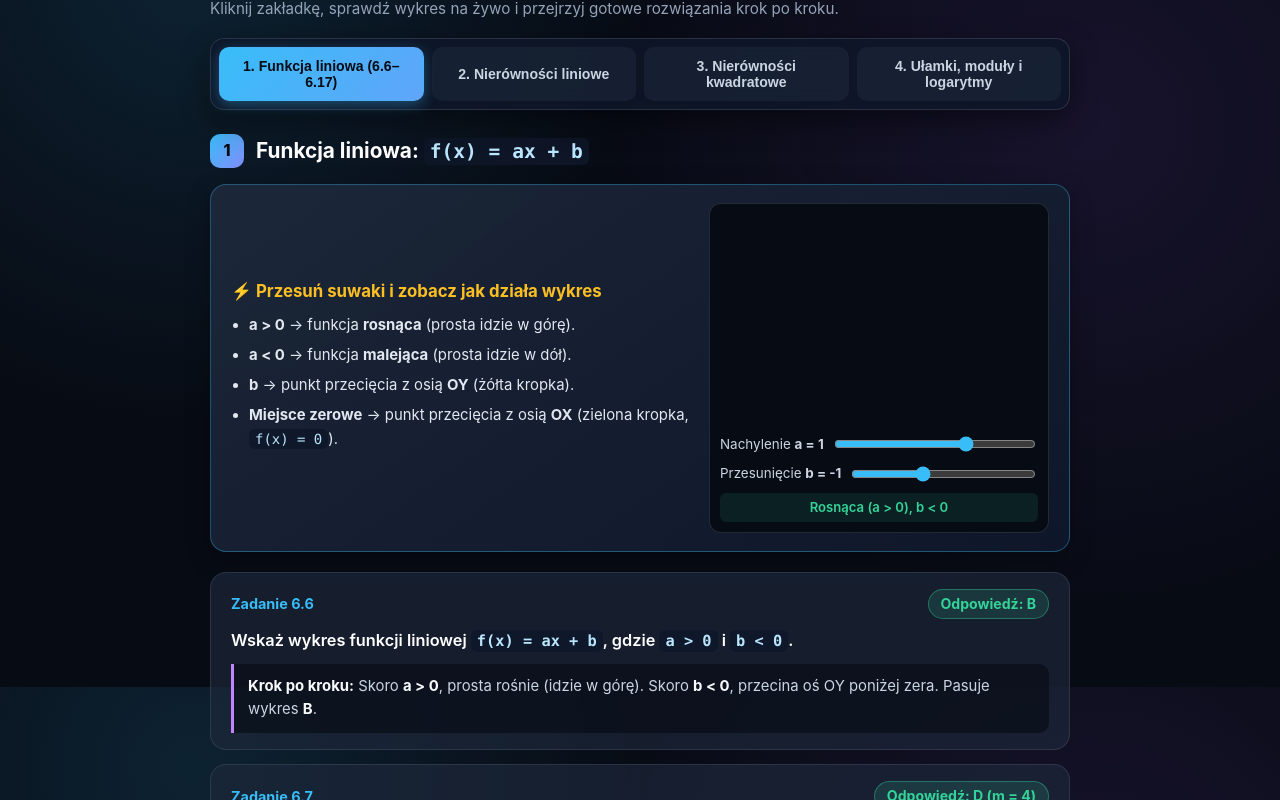
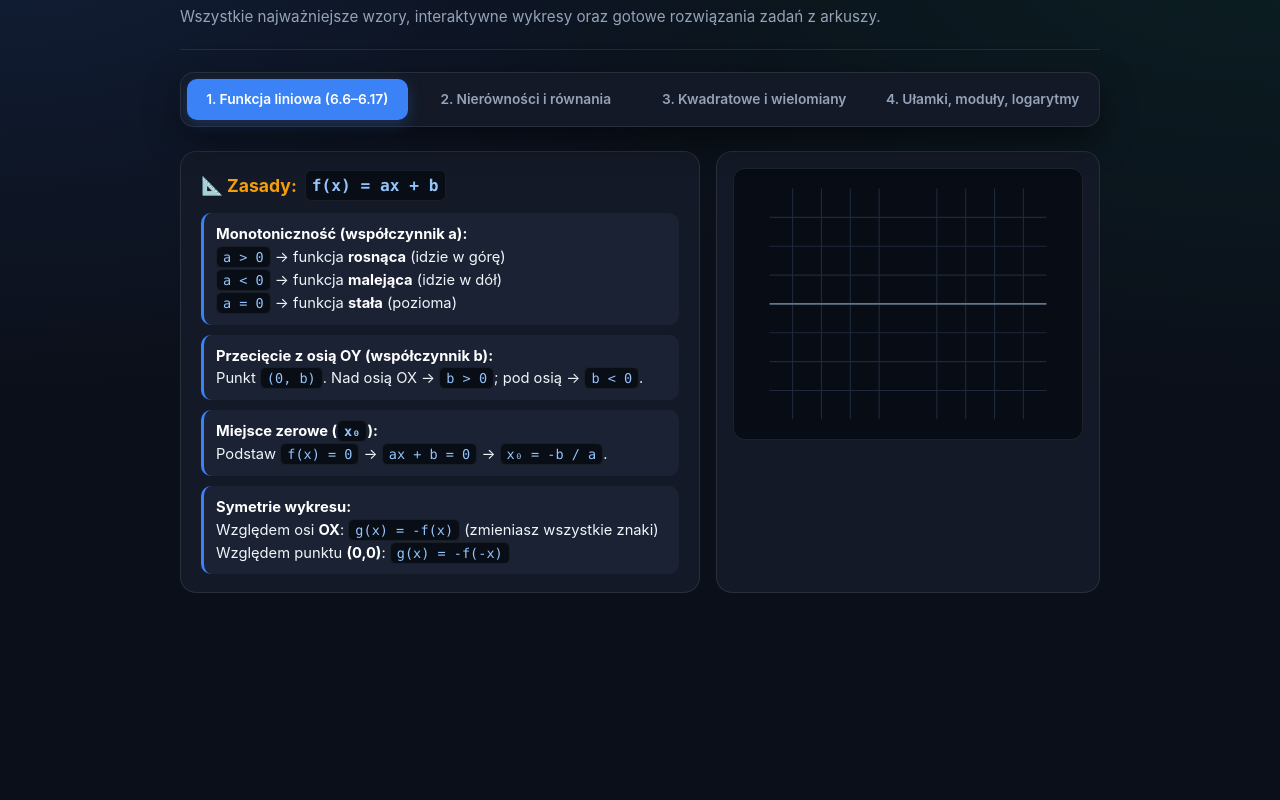
Before and after one commit to zagreusprincessoftheunderworld-cyber/Nicola_Special, a plain HTML site: page index.html in a window 1280 px wide. Shown: the part 113-913 px from the top of the page. After the commit the page ends 808 px from the top, so only its background shows below. Drawn offline with Linux system fonts and the light colour scheme.

Commit message:
Update index.html

```diff
--- a/index.html
+++ b/index.html
@@ -3,212 +3,239 @@
 <head>
 <meta charset="UTF-8">
 <meta name="viewport" content="width=device-width, initial-scale=1.0">
-<title>Matematyka — Interaktywna ściągawka</title>
+<title>Matematyka — Kompletna ściągawka przed sprawdzianem</title>
 <style>
   :root {
-    --bg: #070b14;
-    --bg-gradient: radial-gradient(circle at 15% 10%, rgba(56, 189, 248, 0.13), transparent 35%),
-                   radial-gradient(circle at 85% 30%, rgba(168, 85, 247, 0.11), transparent 40%);
-    --card: rgba(30, 41, 59, 0.68);
-    --card-border: rgba(148, 163, 184, 0.16);
-    --accent: #38bdf8;
-    --accent-soft: rgba(56, 189, 248, 0.15);
-    --purple: #c084fc;
-    --green: #34d399;
-    --green-soft: rgba(52, 211, 153, 0.14);
-    --amber: #fbbf24;
-    --text: #f8fafc;
-    --muted: #94a3b8;
+    --bg: #0b0f19;
+    --surface: #131926;
+    --surface-2: #1a2234;
+    --border: rgba(255, 255, 255, 0.09);
+    --primary: #3b82f6;
+    --primary-glow: rgba(59, 130, 246, 0.25);
+    --cyan: #22d3ee;
+    --emerald: #10b981;
+    --emerald-bg: rgba(16, 185, 129, 0.12);
+    --amber: #f59e0b;
+    --rose: #f43f5e;
+    --text: #f1f5f9;
+    --text-dim: #94a3b8;
   }
 
   * { box-sizing: border-box; }
 
   body {
-    background-color: var(--bg);
-    background-image: var(--bg-gradient);
-    background-attachment: fixed;
+    margin: 0;
+    padding: 0 16px 80px;
+    background: var(--bg);
+    background-image:
+      radial-gradient(at 0% 0%, rgba(59, 130, 246, 0.14) 0px, transparent 45%),
+      radial-gradient(at 100% 0%, rgba(16, 185, 129, 0.10) 0px, transparent 45%);
     color: var(--text);
-    font-family: -apple-system, BlinkMacSystemFont, "Inter", "Segoe UI", Roboto, sans-serif;
-    margin: 0;
-    padding: 0 16px 60px 16px;
-    line-height: 1.6;
+    font-family: -apple-system, BlinkMacSystemFont, "Segoe UI", Roboto, Inter, sans-serif;
+    line-height: 1.55;
   }
 
-  .container { max-width: 860px; margin: 0 auto; }
+  .wrap { max-width: 920px; margin: 0 auto; }
 
-  /* Hero Header */
-  .hero { padding: 24px 0 16px 0; }
-  .hero-badge {
-    display: inline-block;
-    background: var(--accent-soft);
-    color: var(--accent);
-    border: 1px solid rgba(56, 189, 248, 0.3);
-    font-size: 0.76rem;
+  /* Header */
+  header {
+    padding: 28px 0 20px;
+    border-bottom: 1px solid var(--border);
+    margin-bottom: 22px;
+  }
+  .pill {
+    display: inline-flex;
+    align-items: center;
+    gap: 6px;
+    font-size: 0.75rem;
     font-weight: 700;
-    letter-spacing: 0.05em;
     text-transform: uppercase;
+    letter-spacing: 0.06em;
+    color: var(--cyan);
+    background: rgba(34, 211, 238, 0.1);
+    border: 1px solid rgba(34, 211, 238, 0.25);
     padding: 4px 12px;
     border-radius: 999px;
-    margin-bottom: 8px;
+    margin-bottom: 10px;
   }
-  .hero h1 {
-    font-size: 1.75rem;
+  h1 {
+    margin: 0 0 6px;
+    font-size: 1.85rem;
     font-weight: 800;
-    margin: 0 0 4px 0;
-    background: linear-gradient(90deg, #ffffff 0%, #93c5fd 100%);
-    -webkit-background-clip: text;
-    -webkit-text-fill-color: transparent;
-  }
-  .hero p { margin: 0; color: var(--muted); font-size: 0.95rem; }
-
-  /* Real Interactive Tabs */
-  .tabs {
-    display: flex;
-    gap: 8px;
-    flex-wrap: wrap;
-    background: rgba(15, 23, 42, 0.85);
-    backdrop-filter: blur(12px);
-    -webkit-backdrop-filter: blur(12px);
-    padding: 8px;
-    border-radius: 14px;
-    border: 1px solid rgba(148, 163, 184, 0.2);
-    box-shadow: 0 10px 30px rgba(0, 0, 0, 0.45);
-    margin-bottom: 24px;
-  }
-  .tab-btn {
-    background: rgba(30, 41, 59, 0.55);
-    border: 1px solid transparent;
-    color: #cbd5e1;
-    padding: 10px 14px;
-    border-radius: 10px;
-    font-weight: 600;
-    font-size: 0.88rem;
-    flex: 1;
-    min-width: 150px;
-    cursor: pointer;
-    transition: all 0.2s ease;
-  }
-  .tab-btn:hover {
-    border-color: rgba(56, 189, 248, 0.4);
+    letter-spacing: -0.02em;
     color: #fff;
   }
-  .tab-btn.active {
-    background: linear-gradient(135deg, #38bdf8, #60a5fa);
-    color: #070b14;
-    font-weight: 700;
-    box-shadow: 0 4px 14px rgba(56, 189, 248, 0.35);
+  header p { margin: 0; color: var(--text-dim); font-size: 0.95rem; }
+
+  /* PURE CSS TABS (100% работают без JS) */
+  .tab-radio { display: none; }
+
+  .tab-labels {
+    display: grid;
+    grid-template-columns: repeat(4, 1fr);
+    gap: 8px;
+    background: var(--surface);
+    padding: 6px;
+    border-radius: 14px;
+    border: 1px solid var(--border);
+    margin-bottom: 24px;
+    position: sticky;
+    top: 10px;
+    z-index: 50;
+    box-shadow: 0 12px 32px rgba(0,0,0,0.5);
+  }
+  @media (max-width: 700px) {
+    .tab-labels { grid-template-columns: repeat(2, 1fr); }
   }
 
-  .tab-panel { display: none; animation: fadeIn 0.22s ease; }
-  .tab-panel.active { display: block; }
-  @keyframes fadeIn {
-    from { opacity: 0; transform: translateY(4px); }
+  .tab-labels label {
+    text-align: center;
+    padding: 10px 12px;
+    border-radius: 10px;
+    font-size: 0.86rem;
+    font-weight: 600;
+    color: var(--text-dim);
+    cursor: pointer;
+    transition: 0.2s;
+    user-select: none;
+  }
+  .tab-labels label:hover { color: #fff; background: rgba(255,255,255,0.04); }
+
+  #r1:checked ~ .tab-labels label[for="r1"],
+  #r2:checked ~ .tab-labels label[for="r2"],
+  #r3:checked ~ .tab-labels label[for="r3"],
+  #r4:checked ~ .tab-labels label[for="r4"] {
+    background: var(--primary);
+    color: #fff;
+    box-shadow: 0 4px 15px var(--primary-glow);
+  }
+
+  .panel { display: none; animation: slideUp 0.25s ease; }
+  #r1:checked ~ #p1,
+  #r2:checked ~ #p2,
+  #r3:checked ~ #p3,
+  #r4:checked ~ #p4 { display: block; }
+
+  @keyframes slideUp {
+    from { opacity: 0; transform: translateY(6px); }
     to { opacity: 1; transform: translateY(0); }
   }
 
-  /* Section Titles */
-  .sec-header {
+  /* Section & Theory Grid */
+  .theory-grid {
+    display: grid;
+    grid-template-columns: 1.15fr 0.85fr;
+    gap: 16px;
+    margin-bottom: 22px;
+  }
+  @media (max-width: 740px) {
+    .theory-grid { grid-template-columns: 1fr; }
+  }
+
+  .card {
+    background: var(--surface);
+    border: 1px solid var(--border);
+    border-radius: 16px;
+    padding: 18px 20px;
+  }
+  .card h2 {
+    margin: 0 0 12px;
+    font-size: 1.1rem;
+    color: var(--amber);
     display: flex;
     align-items: center;
-    gap: 12px;
-    margin: 0 0 16px 0;
+    gap: 8px;
   }
-  .sec-num {
-    width: 34px;
-    height: 34px;
-    border-radius: 10px;
-    background: linear-gradient(135deg, #38bdf8, #818cf8);
-    color: #070b14;
-    font-weight: 800;
-    display: flex;
-    align-items: center;
-    justify-content: center;
-    font-size: 1rem;
-    flex-shrink: 0;
-  }
-  .sec-header h2 { margin: 0; font-size: 1.3rem; font-weight: 700; color: #fff; }
 
-  /* Interactive Graph + Rule Card */
-  .rule-card {
-    background: linear-gradient(145deg, rgba(30, 41, 59, 0.92), rgba(15, 23, 42, 0.96));
-    border: 1px solid rgba(56, 189, 248, 0.35);
-    border-radius: 16px;
-    padding: 18px 20px;
-    margin-bottom: 20px;
-    box-shadow: 0 8px 24px rgba(0, 0, 0, 0.3);
-  }
-  .rule-grid {
-    display: grid;
-    grid-template-columns: 1.15fr 0.85fr;
-    gap: 18px;
-    align-items: center;
-  }
-  @media (max-width: 680px) {
-    .rule-grid { grid-template-columns: 1fr; }
-  }
-  .rule-card h3 {
-    margin: 0 0 10px 0;
-    color: var(--amber);
-    font-size: 1.05rem;
-  }
-  .rule-list {
+  .formula-list {
+    list-style: none;
+    padding: 0;
     margin: 0;
-    padding-left: 18px;
-    color: #e2e8f0;
-    font-size: 0.93rem;
-  }
-  .rule-list li { margin-bottom: 6px; }
-
-  .graph-box {
-    background: #070b14;
-    border: 1px solid rgba(148, 163, 184, 0.2);
-    border-radius: 12px;
-    padding: 10px;
-    text-align: center;
-  }
-  canvas {
-    width: 100%;
-    max-width: 320px;
-    height: 210px;
-    display: block;
-    margin: 0 auto;
-    border-radius: 8px;
-  }
-  .sliders {
     display: flex;
     flex-direction: column;
-    gap: 8px;
-    margin-top: 10px;
-    text-align: left;
-    font-size: 0.84rem;
-    color: #cbd5e1;
+    gap: 10px;
   }
-  .slider-row {
+  .formula-list li {
+    background: var(--surface-2);
+    padding: 10px 12px;
+    border-radius: 10px;
+    font-size: 0.92rem;
+    border-left: 3px solid var(--primary);
+  }
+  .formula-list b { color: #fff; }
+
+  /* Interactive SVG Graph Box */
+  .graph-panel {
+    background: var(--surface);
+    border: 1px solid var(--border);
+    border-radius: 16px;
+    padding: 16px;
+    display: flex;
+    flex-direction: column;
+    justify-content: space-between;
+  }
+  .svg-wrap {
+    background: #080c14;
+    border: 1px solid var(--border);
+    border-radius: 12px;
+    padding: 8px;
+    display: flex;
+    justify-content: center;
+  }
+  svg { width: 100%; max-width: 300px; height: auto; display: block; }
+
+  .controls { margin-top: 12px; display: flex; flex-direction: column; gap: 8px; }
+  .ctrl-row {
     display: flex;
     align-items: center;
     justify-content: space-between;
-    gap: 8px;
+    gap: 10px;
+    font-size: 0.85rem;
+    color: var(--text-dim);
   }
-  .slider-row input[type="range"] { flex: 1; accent-color: var(--accent); cursor: pointer; }
-  .graph-status {
-    margin-top: 8px;
+  .ctrl-row b { color: #fff; min-width: 65px; }
+  .ctrl-row input[type="range"] { flex: 1; accent-color: var(--primary); cursor: pointer; }
+  .status-bar {
+    margin-top: 10px;
+    padding: 6px 10px;
+    border-radius: 8px;
+    background: var(--emerald-bg);
+    color: var(--emerald);
     font-size: 0.82rem;
-    font-weight: 600;
-    color: var(--green);
-    background: rgba(52, 211, 153, 0.1);
-    padding: 4px 8px;
-    border-radius: 6px;
+    font-weight: 700;
+    text-align: center;
   }
 
-  /* Problem Cards */
-  .item {
-    background: var(--card);
-    border: 1px solid var(--card-border);
-    border-radius: 16px;
-    padding: 16px 20px;
-    margin-bottom: 14px;
+  /* Task Cards */
+  .sec-divider {
+    font-size: 0.8rem;
+    font-weight: 700;
+    text-transform: uppercase;
+    letter-spacing: 0.08em;
+    color: var(--text-dim);
+    margin: 24px 0 12px;
+    display: flex;
+    align-items: center;
+    gap: 10px;
   }
-  .item-head {
+  .sec-divider::after {
+    content: "";
+    flex: 1;
+    height: 1px;
+    background: var(--border);
+  }
+
+  .task {
+    background: var(--surface);
+    border: 1px solid var(--border);
+    border-radius: 14px;
+    padding: 16px 18px;
+    margin-bottom: 12px;
+    transition: border-color 0.2s;
+  }
+  .task:hover { border-color: rgba(59, 130, 246, 0.45); }
+
+  .task-top {
     display: flex;
     justify-content: space-between;
     align-items: center;
@@ -216,100 +243,100 @@
     flex-wrap: wrap;
     margin-bottom: 8px;
   }
-  .num { font-weight: 700; color: var(--accent); font-size: 0.9rem; }
-  .ans-pill {
-    background: var(--green-soft);
-    color: var(--green);
-    border: 1px solid rgba(52, 211, 153, 0.4);
+  .task-id {
+    font-size: 0.85rem;
+    font-weight: 700;
+    color: var(--cyan);
+  }
+  .ans {
+    background: var(--emerald-bg);
+    color: var(--emerald);
+    border: 1px solid rgba(16, 185, 129, 0.35);
     padding: 3px 12px;
     border-radius: 999px;
+    font-size: 0.85rem;
     font-weight: 700;
-    font-size: 0.88rem;
   }
-  .q-text { font-weight: 600; font-size: 1.02rem; color: #fff; margin-bottom: 10px; }
-  .math {
-    font-family: "JetBrains Mono", "Fira Code", Consolas, monospace;
-    background: rgba(15, 23, 42, 0.85);
+  .q {
+    font-size: 1rem;
+    font-weight: 600;
+    color: #fff;
+    margin-bottom: 10px;
+  }
+  code, .m {
+    font-family: "JetBrains Mono", Consolas, monospace;
+    background: #090d16;
+    border: 1px solid rgba(255,255,255,0.07);
     padding: 2px 6px;
     border-radius: 6px;
-    color: #bae6fd;
-    font-size: 0.94em;
+    color: #93c5fd;
+    font-size: 0.92em;
   }
-  .sol {
-    background: rgba(7, 11, 20, 0.65);
-    border-left: 3px solid var(--purple);
-    padding: 11px 14px;
+  .step {
+    background: #0b101b;
+    border-left: 3px solid var(--emerald);
+    padding: 10px 14px;
     border-radius: 0 10px 10px 0;
-    font-size: 0.93rem;
+    font-size: 0.92rem;
     color: #cbd5e1;
   }
-  .sol b { color: #f8fafc; }
+  .step b { color: #fff; }
 </style>
 </head>
 <body>
-<div class="container">
+<div class="wrap">
 
-  <div class="hero">
-    <div class="hero-badge">Poziom podstawowy • Powtórka</div>
-    <h1>Ściągawka przed sprawdzianem</h1>
-    <p>Kliknij zakładkę, sprawdź wykres na żywo i przejrzyj gotowe rozwiązania krok po kroku.</p>
+  <header>
+    <div class="pill">Matematyka • Poziom podstawowy</div>
+    <h1>Kompletna ściągawka przed sprawdzianem</h1>
+    <p>Wszystkie najważniejsze wzory, interaktywne wykresy oraz gotowe rozwiązania zadań z arkuszy.</p>
+  </header>
+
+  <!-- PURE CSS TAB CONTROLS -->
+  <input type="radio" name="tabs" id="r1" class="tab-radio" checked>
+  <input type="radio" name="tabs" id="r2" class="tab-radio">
+  <input type="radio" name="tabs" id="r3" class="tab-radio">
+  <input type="radio" name="tabs" id="r4" class="tab-radio">
+
+  <div class="tab-labels">
+    <label for="r1">1. Funkcja liniowa (6.6–6.17)</label>
+    <label for="r2">2. Nierówności i równania</label>
+    <label for="r3">3. Kwadratowe i wielomiany</label>
+    <label for="r4">4. Ułamki, moduły, logarytmy</label>
   </div>
 
-  <!-- TAB BUTTONS -->
-  <div class="tabs" id="tabBar">
-    <button class="tab-btn active" data-target="tab1">1. Funkcja liniowa (6.6–6.17)</button>
-    <button class="tab-btn" data-target="tab2">2. Nierówności liniowe</button>
-    <button class="tab-btn" data-target="tab3">3. Nierówności kwadratowe</button>
-    <button class="tab-btn" data-target="tab4">4. Ułamki, moduły i logarytmy</button>
-  </div>
+  <!-- ==================== PANEL 1: FUNKCJA LINIOWA ==================== -->
+  <div id="p1" class="panel">
+    <div class="theory-grid">
+      <div class="card">
+        <h2>📐 Zasady: <span class="m">f(x) = ax + b</span></h2>
+        <ul class="formula-list">
+          <li><b>Monotoniczność (współczynnik a):</b><br>
+            <span class="m">a &gt; 0</span> → funkcja <b>rosnąca</b> (idzie w górę)<br>
+            <span class="m">a &lt; 0</span> → funkcja <b>malejąca</b> (idzie w dół)<br>
+            <span class="m">a = 0</span> → funkcja <b>stała</b> (pozioma)</li>
+          <li><b>Przecięcie z osią OY (współczynnik b):</b><br>
+            Punkt <span class="m">(0, b)</span>. Nad osią OX → <span class="m">b &gt; 0</span>; pod osią → <span class="m">b &lt; 0</span>.</li>
+          <li><b>Miejsce zerowe (<span class="m">x₀</span>):</b><br>
+            Podstaw <span class="m">f(x) = 0</span> → <span class="m">ax + b = 0</span> → <span class="m">x₀ = -b / a</span>.</li>
+          <li><b>Symetrie wykresu:</b><br>
+            Względem osi <b>OX</b>: <span class="m">g(x) = -f(x)</span> (zmieniasz wszystkie znaki)<br>
+            Względem punktu <b>(0,0)</b>: <span class="m">g(x) = -f(-x)</span></li>
+        </ul>
+      </div>
 
-  <!-- ================= TAB 1: FUNKCJA LINIOWA ================= -->
-  <div id="tab1" class="tab-panel active">
-    <div class="sec-header">
-      <div class="sec-num">1</div>
-      <h2>Funkcja liniowa: <span class="math">f(x) = ax + b</span></h2>
-    </div>
-
-    <div class="rule-card">
-      <div class="rule-grid">
-        <div>
-          <h3>⚡ Przesuń suwaki i zobacz jak działa wykres</h3>
-          <ul class="rule-list">
-            <li><b>a &gt; 0</b> → funkcja <b>rosnąca</b> (prosta idzie w górę).</li>
-            <li><b>a &lt; 0</b> → funkcja <b>malejąca</b> (prosta idzie w dół).</li>
-            <li><b>b</b> → punkt przecięcia z osią <b>OY</b> (żółta kropka).</li>
-            <li><b>Miejsce zerowe</b> → punkt przecięcia z osią <b>OX</b> (zielona kropka, <span class="math">f(x) = 0</span>).</li>
-          </ul>
-        </div>
-        <div class="graph-box">
-          <canvas id="lineCanvas" width="320" height="210"></canvas>
-          <div class="sliders">
-            <div class="slider-row">
-              <span>Nachylenie <b>a = <span id="lblA">1</span></b></span>
-              <input type="range" id="inA" min="-3" max="3" step="0.5" value="1">
-            </div>
-            <div class="slider-row">
-              <span>Przesunięcie <b>b = <span id="lblB">-1</span></b></span>
-              <input type="range" id="inB" min="-4" max="4" step="1" value="-1">
-            </div>
-          </div>
-          <div class="graph-status" id="lineStatus">Rosnąca (a &gt; 0), b &lt; 0</div>
-        </div>
-      </div>
-    </div>
-
-    <div class="item">
-      <div class="item-head"><span class="num">Zadanie 6.6</span><span class="ans-pill">Odpowiedź: B</span></div>
-      <div class="q-text">Wskaż wykres funkcji liniowej <span class="math">f(x) = ax + b</span>, gdzie <span class="math">a &gt; 0</span> i <span class="math">b &lt; 0</span>.</div>
-      <div class="sol"><b>Krok po kroku:</b> Skoro <b>a &gt; 0</b>, prosta rośnie (idzie w górę). Skoro <b>b &lt; 0</b>, przecina oś OY poniżej zera. Pasuje wykres <b>B</b>.</div>
-    </div>
-
-    <div class="item">
-      <div class="item-head"><span class="num">Zadanie 6.7</span><span class="ans-pill">Odpowiedź: D (m = 4)</span></div>
-      <div class="q-text">Punkt <span class="math">A = (0, 1)</span> leży na wykresie <span class="math">f(x) = (m - 2)x + m - 3</span>. Oblicz <span class="math">m</span>.</div>
-      <div class="sol"><b>Krok po kroku:</b> Podstawiamy <b>x = 0</b> oraz <b>y = 1</b>: <span class="math">1 = (m - 2)·0 + m - 3</span> → <span class="math">1 = m - 3</span> → <b>m = 4</b>.</div>
-    </div>
-
-    <div class="item">
-      <div class="item-head"><span class="num">Zadanie 6.8</span><span class="ans-pill">Odpowiedź: B (a &lt; 0 i b &gt; 0)</span></div>
-      <div class="q-text">Na rysunku prosta opada w dół i przecina oś OY powyżej zera. Jakie znaki mają <span class="math">a</span> i <span class="math">b</span>?</div>
+      <div class="graph-panel">
+        <div class="svg-wrap">
+          <svg viewBox="0 0 260 220" id="svgLine">
+            <!-- Grid -->
+            <g stroke="#1e293b" stroke-width="1">
+              <line x1="30" y1="10" x2="30" y2="210"/><line x1="55" y1="10" x2="55" y2="210"/>
+              <line x1="80" y1="10" x2="80" y2="210"/><line x1="105" y1="10" x2="105" y2="210"/>
+              <line x1="155" y1="10" x2="155" y2="210"/><line x1="180" y1="10" x2="180" y2="210"/>
+              <line x1="205" y1="10" x2="205" y2="210"/><line x1="230" y1="10" x2="230" y2="210"/>
+              <line x1="10" y1="35" x2="250" y2="35"/><line x1="10" y1="60" x2="250" y2="60"/>
+              <line x1="10" y1="85" x2="250" y2="85"/><line x1="10" y1="135" x2="250" y2="135"/>
+              <line x1="10" y1="160" x2="250" y2="160"/><line x1="10" y1="185" x2="250" y2="185"/>
+            </g>
+            <!-- Axes (center 130, 110, scale = 25px) -->
+            <line x1="10" y1="110" x2="250" y2="110" stroke="#64748b" stroke-width="1.5"/>
```
